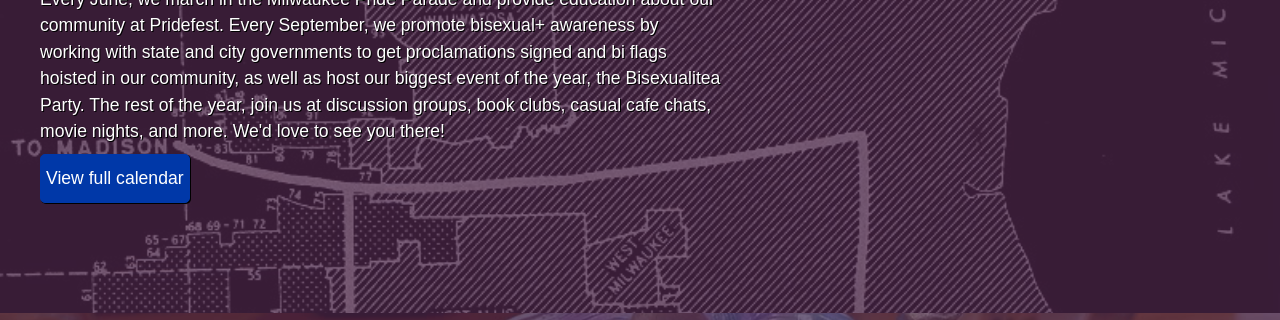
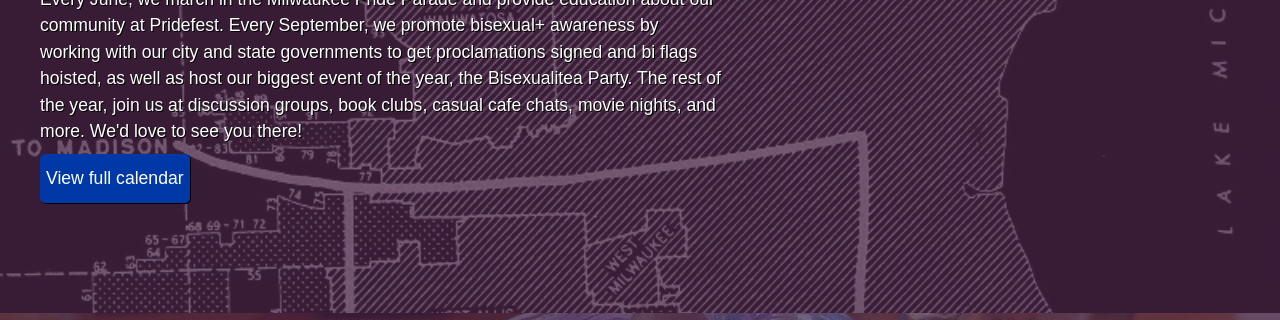
Before and after one commit to jessicargleason/bimke, an Astro site: page / in a window 1280 px wide. Shown: the part 731-1051 px from the top of the page. Built offline with nearby package versions, Linux system fonts and the light colour scheme; Astro itself is replaced by a stand-in of ours; a script that the page names is missing; a web font is replaced by a local one.

Commit message:
Tweak to copy

```diff
--- a/src/pages/index.astro
+++ b/src/pages/index.astro
@@ -17,7 +17,7 @@ import Gallery from '../components/Gallery.astro';
 			<div>
 				<h2>Events</h2>
 				<p><strong>Mission:</strong> To create a sustainable social community for non-monosexual individuals (and their partners and allies) in the Milwaukee metropolitan area.</p>
-				<p>Every June, we march in the Milwaukee Pride Parade and provide education about our community at Pridefest. Every September, we promote bisexual+ awareness by working with state and city governments to get proclamations signed and bi flags hoisted in our community, as well as host our biggest event of the year, the Bisexualitea Party. The rest of the year, join us at discussion groups, book clubs, casual cafe chats, movie nights, and more. We'd love to see you there!</p>
+				<p>Every June, we march in the Milwaukee Pride Parade and provide education about our community at Pridefest. Every September, we promote bisexual+ awareness by working with our city and state governments to get proclamations signed and bi flags hoisted, as well as host our biggest event of the year, the Bisexualitea Party. The rest of the year, join us at discussion groups, book clubs, casual cafe chats, movie nights, and more. We'd love to see you there!</p>
 				<p>
 					<a href="calendar.html" class="button">View full calendar</a>
 				</p>
```
